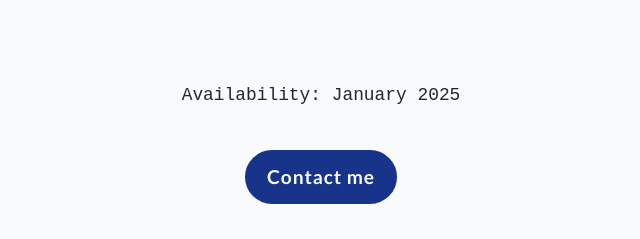
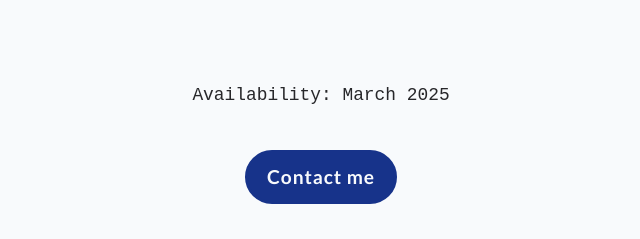
Before and after one commit to JeffEldridge/jeffeldridge.com, a website built with webpack: page index.html in a window 1280 px wide. Shown: the part 551-790 px from the top of the page, 319-959 px from the left. Built offline with nearby package versions, Linux system fonts and the light colour scheme.

Commit message:
availability date

```diff
--- a/index.html
+++ b/index.html
@@ -45,7 +45,7 @@
       <img src="./img/figma-icon.svg" alt="Figma"/>
     </section>
     <section id="footer">
-      <p id="available">Availability: January 2025</p>
+      <p id="available">Availability: March 2025</p>
       <br/>
       <a id="contact-me" class="btn btn-primary shake" href="https://www.linkedin.com/in/jeff-eldridge" target="_blank" rel="noopener norefer">Contact me</a>
     </section>
```
